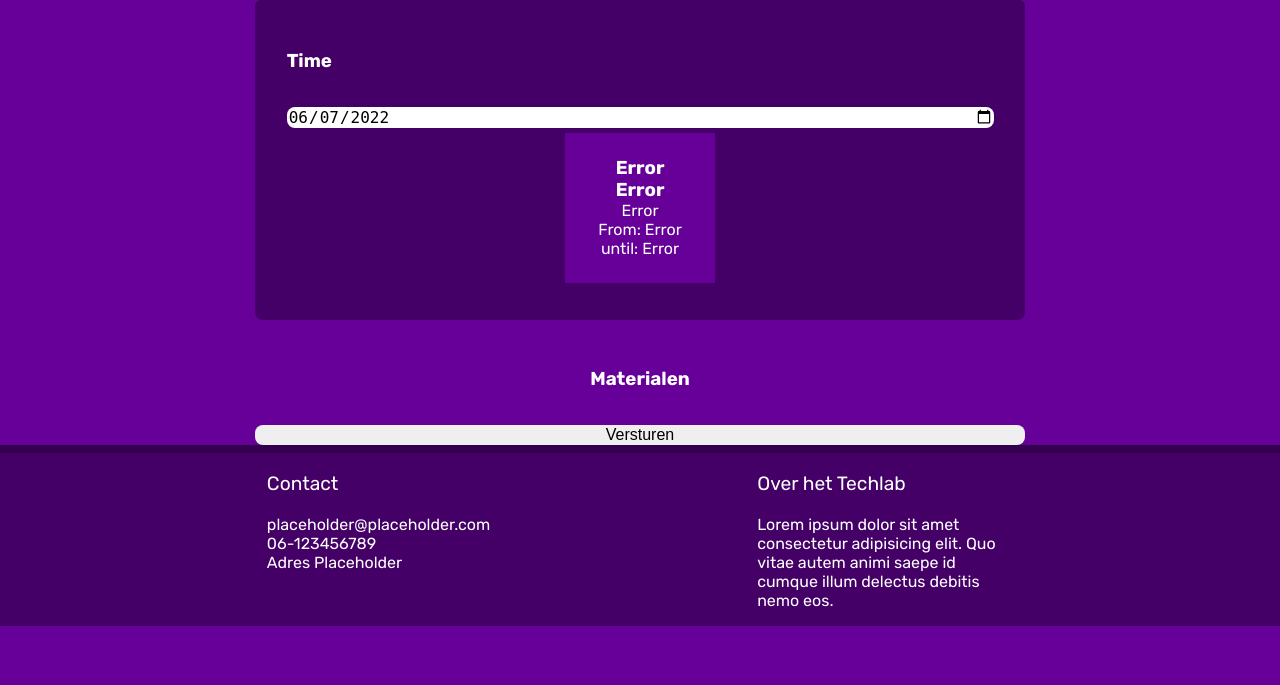
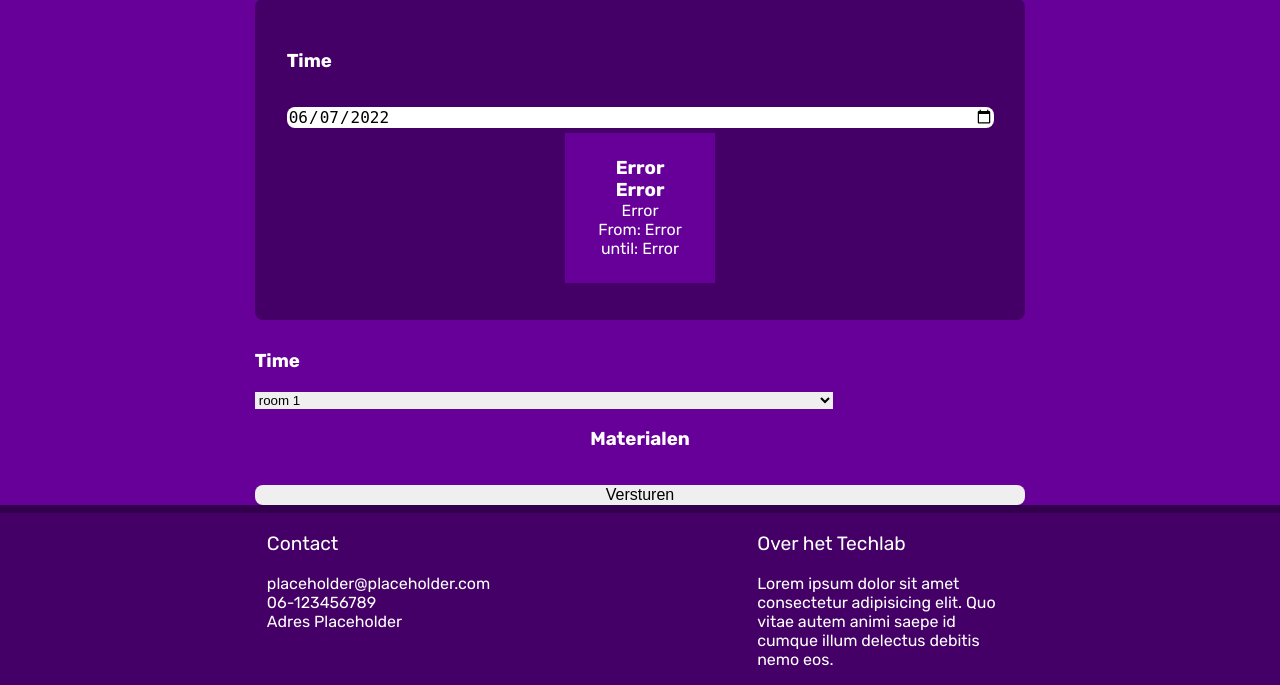
Before and after one commit to iolite312/boekingtechlab, a PHP site: page /booking in a window 1280 px wide. Shown: the part 694-1379 px from the top of the page. Before the commit the page ends 1320 px from the top, so only its background shows below. Run offline with PHP 8.4, Linux system fonts and the light colour scheme; data that the repository does not hold is empty.

Commit message:
time to do some sketchy shit v4.4

```diff
--- a/admin/times.php
+++ b/admin/schedule.php
@@ -9,7 +9,7 @@ if (!isset($_SESSION['UId'])) {
 		header('Location: /user');
 	}
 }
-$page = 'admintimes'
+$page = 'adminschedule'
 ?>
 
 <!DOCTYPE html>
@@ -27,6 +27,7 @@ $page = 'admintimes'
 	<link rel="stylesheet" href="/css/style.css">
 	<link rel="stylesheet" href="/css/alerts.css">
 	<link rel="stylesheet" href="/css/admin.css">
+	<link rel="stylesheet" href="/css/schedule.css">
 
 	<!-- Scripts -->
 	<script src="/js/messagestimer.js" defer></script>
--- a/booking.php
+++ b/booking.php
@@ -55,22 +55,31 @@ $page = 'reserveren'
 
 							<div class="contact">
 								<h3>Contact</h3>
-								<label for="organization_name">Naam</label><br>
-								<input type="text" name="organization_name" class="someinput" placeholder="Naam" value="<?php if (isset($_SESSION['UId'])) echo $_SESSION['full_name'] ?>"><br>
-								<label for="organization_email">Email</label><br>
-								<input type="email" name="organization_email" class="someinput" placeholder="Email" value=" <?php if (isset($_SESSION['UId'])) echo $_SESSION["email"] ?>"><br>
-								<label for=" organization_tel">Telefoon</label><br>
-								<input type="tel" name="organization_tel" class="someinput" placeholder="Telefoon nummer"><br>
+								<label for="name">Naam</label><br>
+								<input type="text" name="name" class="someinput" placeholder="Naam" value="<?php if (isset($_SESSION['UId'])) echo $_SESSION['full_name'] ?>"><br>
+								<label for="email">Email</label><br>
+								<input type="email" name="email" class="someinput" placeholder="Email" value=" <?php if (isset($_SESSION['UId'])) echo $_SESSION["email"] ?>"><br>
+								<label for="tel">Telefoon</label><br>
+								<input type="tel" name="tel" class="someinput" placeholder="Telefoon nummer"><br>
 							</div>
 						</div>
 					</div>
 
 					<div class="schedule">
 						<h3>Time</h3>
-						<input id="dateselecter" type="date" value="<?php echo date("Y-m-d") ?>" min="<?php echo date("Y-m-d") ?>">
+						<input type="date" name="dateselecter" id="dateselecter" class="someinput" value="<?php echo date("Y-m-d") ?>" min="<?php echo date("Y-m-d") ?>">
 						<div class="timestamp" id="timestamp">
 							<?php require_once $_SERVER['DOCUMENT_ROOT'] . '/php/inc/importtimes.inc.php' ?>
 						</div>
+					</div>
+
+					<div class="room">
+						<h3>Time</h3>
+						<select name="room" id="room" class="someinput">
+							<option value="1">room 1</option>
+							<option value="2">room 2</option>
+							<option value="3">room 3</option>
+						</select><br>
 					</div>
 
 					<div class="material-wrap">
@@ -93,19 +102,40 @@ $page = 'reserveren'
 
 	<script>
 		const input = document.getElementById('dateselecter');
-		if (localStorage.getItem("dateselecter")) {
-			input.value = localStorage.getItem("dateselecter");
+		const someinput = document.getElementsByClassName('someinput');
+
+		for (let i = 0; i < someinput.length; i++) {
+			someinput[i].addEventListener('change', updatevalues);
+		}
+
+		if (sessionStorage.getItem("dateselecter")) {
+			input.value = sessionStorage.getItem("dateselecter");
 		};
 
-		input.addEventListener('change', function() {
-			sessionStorage.setItem("dateselecter", input.value);
-			var url = new URL(window.location.href);
-			url.searchParams.set('date', input.value)
-			// url.searchParams.set('date', input.value)
-			// url.searchParams.set('date', input.value)
-			// url.searchParams.set('date', input.value)
-			window.location.href = url;
-		});
+		function updatevalues(event) {
+			sessionStorage.setItem(event.target.name, event.target.value);
+			if (event.target.name == 'dateselecter') {
+				var url = new URL(window.location.href);
+				url.searchParams.set('date', input.value)
+				window.location.href = url;
+			}
+		}
+
+		for (let i = 0; i < someinput.length; i++) {
+			if (sessionStorage.getItem(someinput[i].name)) {
+				someinput[i].value = sessionStorage.getItem(someinput[i].name)
+			}
+		}
+
+		// input.addEventListener('change', function() {
+		// 	sessionStorage.setItem("dateselecter", input.value);
+		// 	var url = new URL(window.location.href);
+		// 	url.searchParams.set('date', input.value)
+		// 	url.searchParams.set('date', input.value)
+		// 	url.searchParams.set('date', input.value)
+		// 	url.searchParams.set('date', input.value)
+		// 	window.location.href = url;
+		// });
 	</script>
 
 </body>
--- a/php/inc/adminsidebar.inc.php
+++ b/php/inc/adminsidebar.inc.php
@@ -11,7 +11,7 @@
 	<a href="/admin/materials" class="item <?php if($page=='adminmaterials'){echo 'active';}?>">
 		<i class=""></i><span>Materialen</span>
 	</a>
-	<a href="/admin/times" class="item <?php if($page=='admintimes'){echo 'active';}?>">
-		<i class=""></i><span>Times</span>
+	<a href="/admin/schedule" class="item <?php if($page=='adminschedule'){echo 'active';}?>">
+		<i class=""></i><span>rooster</span>
 	</a>
 </nav>
```
Also changed, not shown: php/inc/importadmintimes.inc.php (+3 -56 lines).
